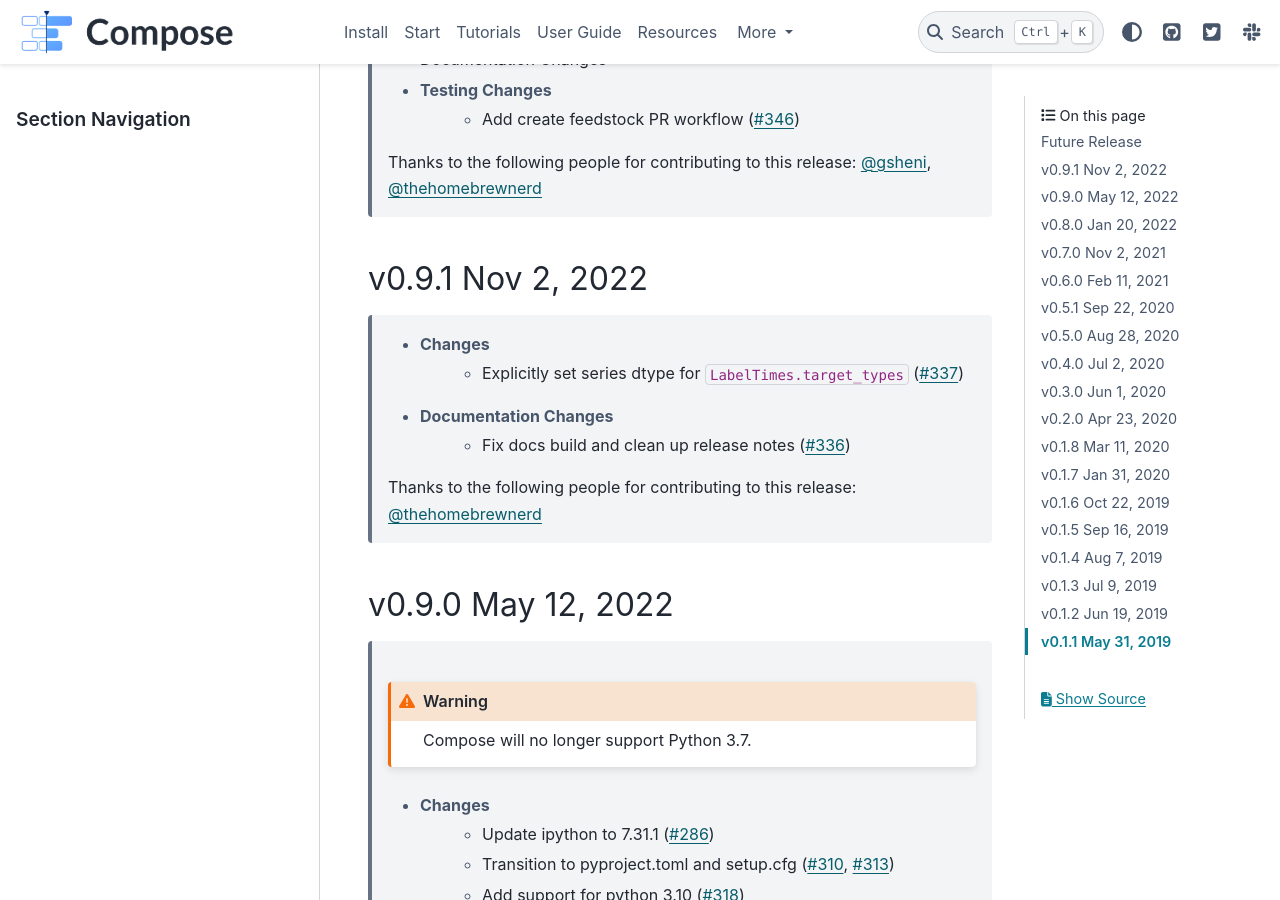
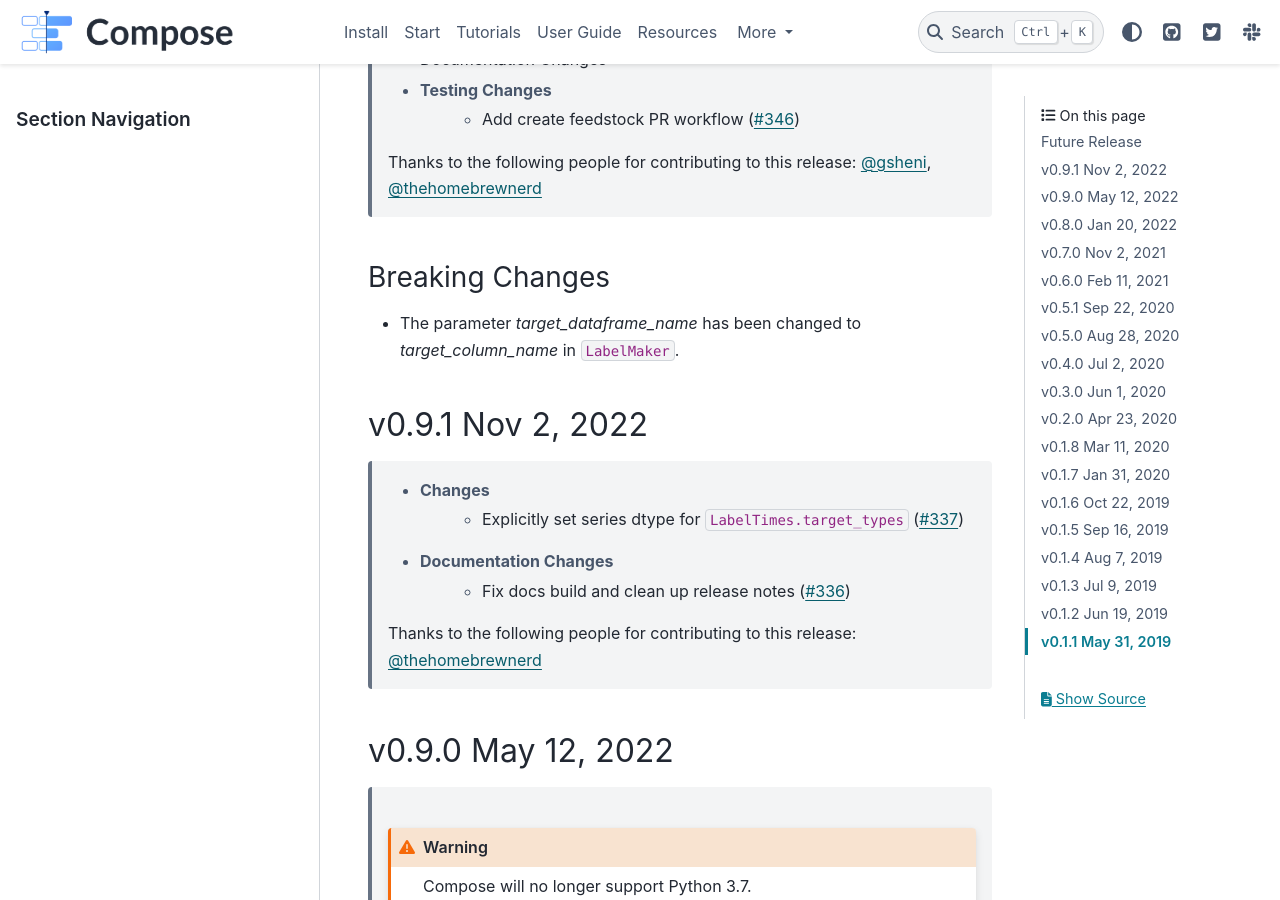
Before and after one commit to alteryx/compose, a Sphinx documentation site: the page built from docs/source/release_notes.rst, in a window 1280 px wide and 900 px high, scrolled down 517 px. Built offline with Sphinx 7.4.7 and the PyData theme 0.15.4, drawn with Linux system fonts in a browser that asks for light colours; comment, search, counter and statistics services are not loaded.

Commit message:
add breaking changes

```diff
--- a/docs/source/release_notes.rst
+++ b/docs/source/release_notes.rst
@@ -15,6 +15,10 @@ Future Release
 
     Thanks to the following people for contributing to this release:
     :user:`gsheni`, :user:`thehomebrewnerd`
+
+Breaking Changes
+++++++++++++++++
+* The parameter `target_dataframe_name` has been changed to `target_column_name` in ``LabelMaker``.
 
 v0.9.1 Nov 2, 2022
 ==================
```
